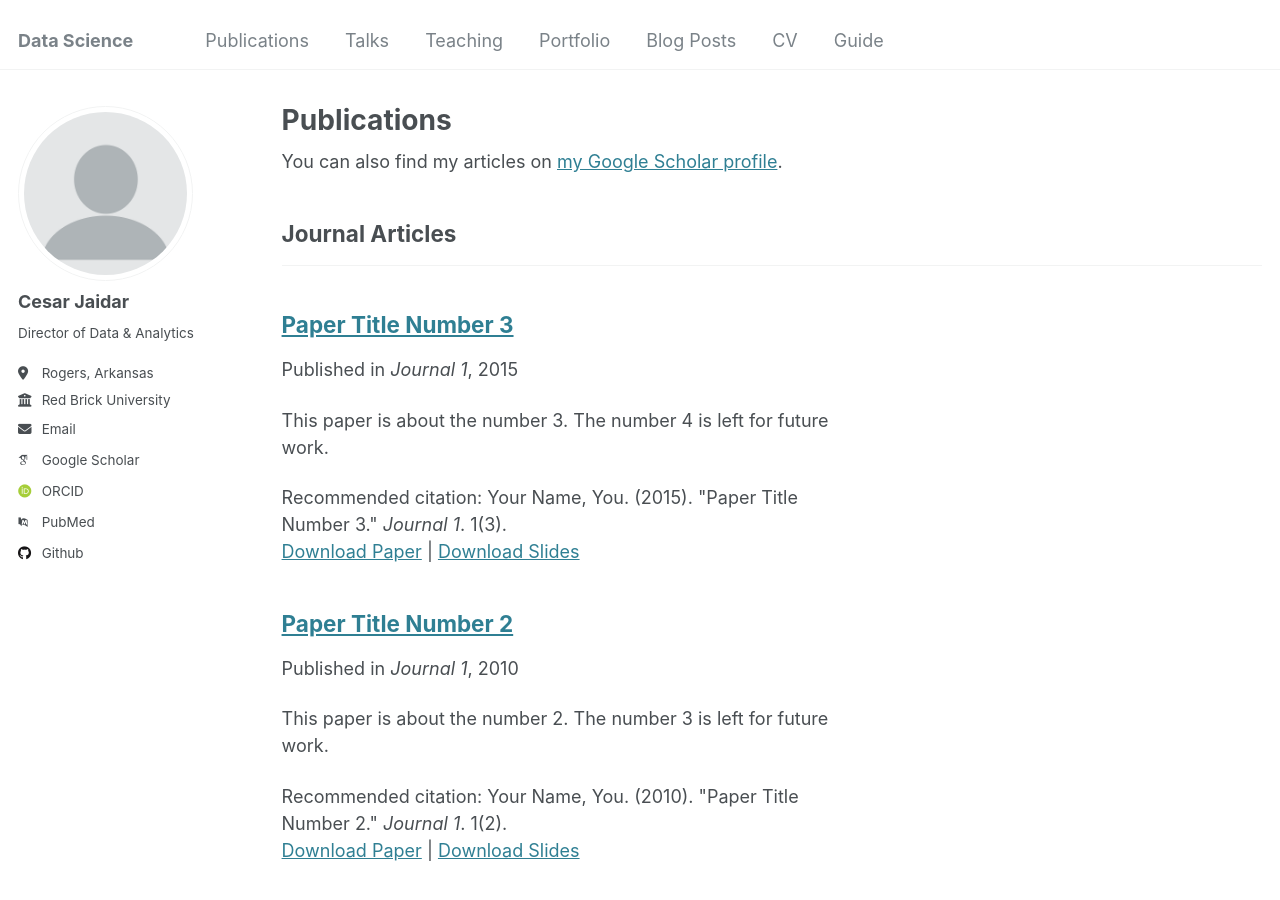
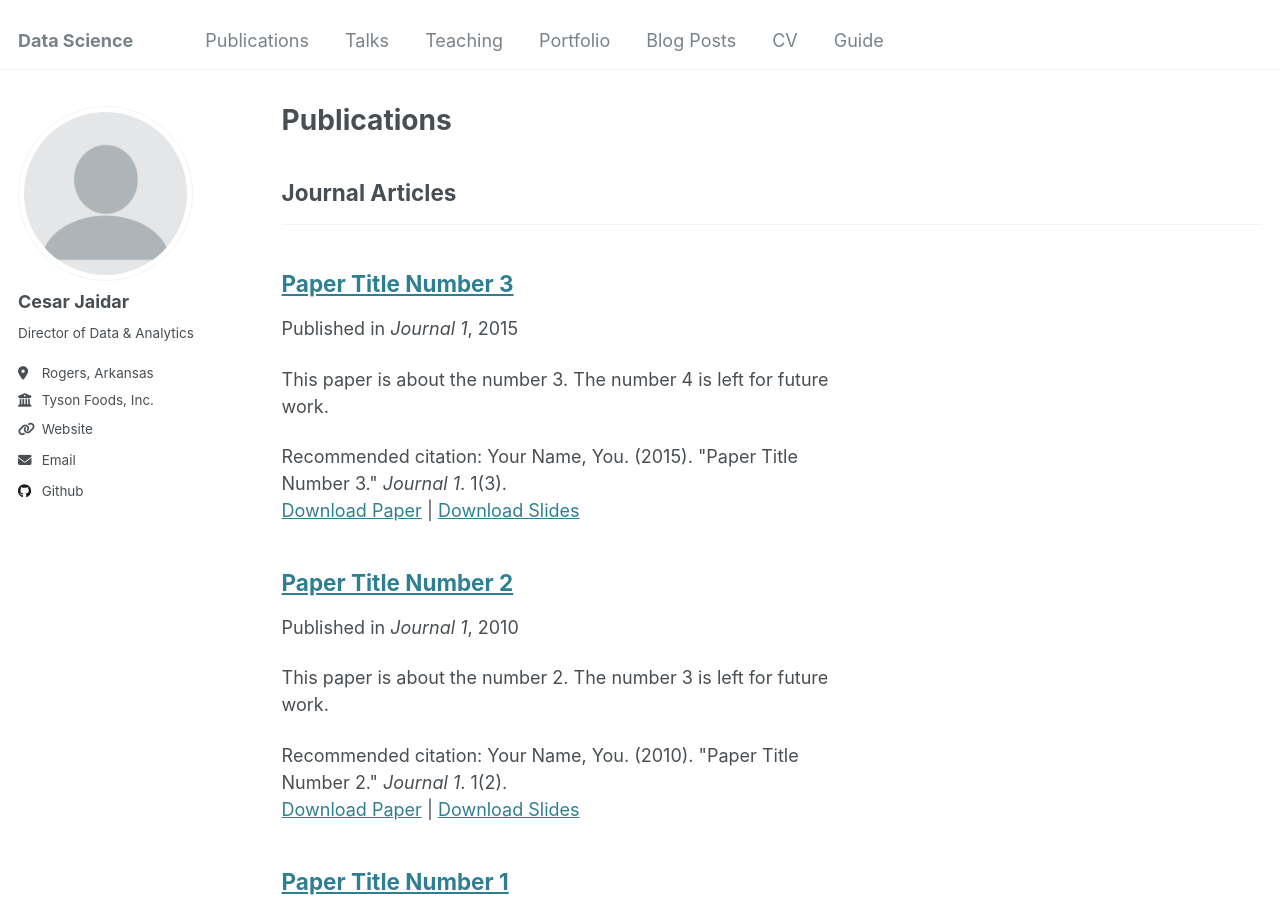
Before and after one commit to cesarjaidar/portfolio, a Jekyll site: the page built from _pages/publications.html, in a window 1280 px wide and 900 px high. Built offline with Jekyll 4.4.1, drawn with Linux system fonts in a browser that asks for light colours; some web fonts are replaced.

Commit message:
Update _config.yml

```diff
--- a/_config.yml
+++ b/_config.yml
@@ -26,19 +26,9 @@
   pronouns         : # example: "he/him"
   bio              : "Director of Data & Analytics"
   location         : "Rogers, Arkansas"
-  employer         : "Red Brick University"
-  uri              : # URL
+  employer         : "Tyson Foods, Inc."
+  uri              : "https://www.linkedin.com/in/cesar-jaidar-808776104/"
   email            : "jaidar.cesar@gmail.com"
-
-  # Academic websites
-  arxiv            : # URL - Update with the correct link to your profile
-  googlescholar    : "https://scholar.google.com/citations?user=PS_CX0AAAAAJ"
-  impactstory      : # URL
-  orcid            : "http://orcid.org/yourorcidurl"
-  semantic         : # URL
-  pubmed           : "https://www.ncbi.nlm.nih.gov/pubmed/?term=john+snow"
-  researchgate     : # URL
-  scopus           : # URL
 
   # Repositories and software development
   bitbucket        : # Username - Update with your username on the site
```
